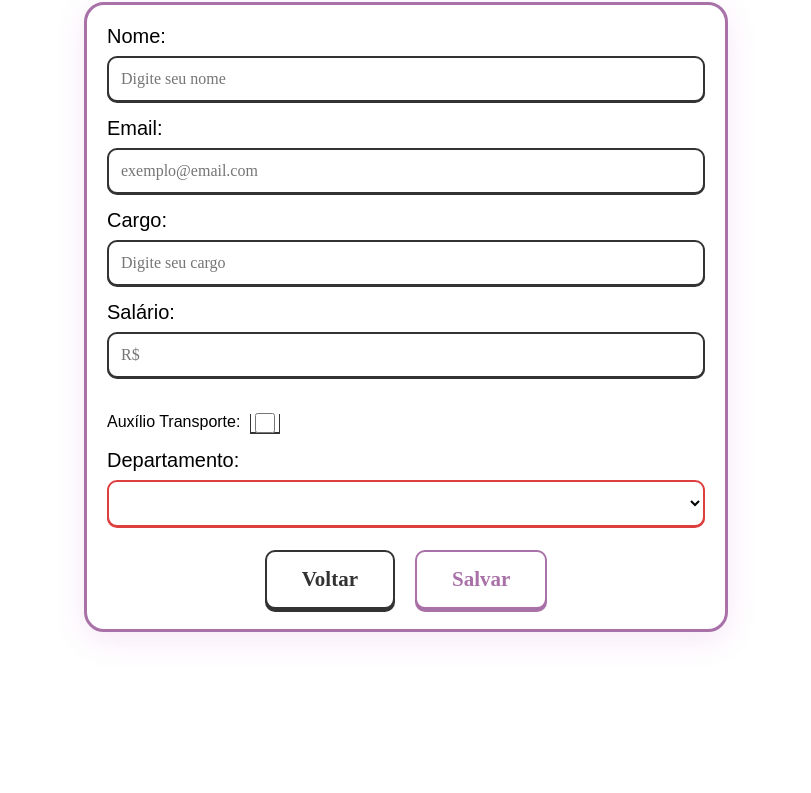
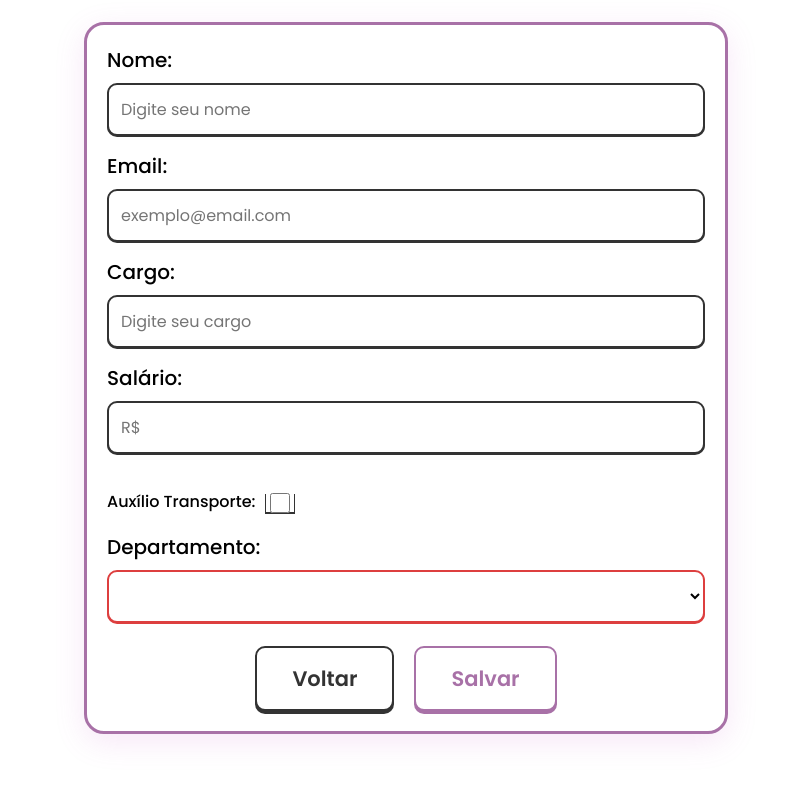
Before and after one commit to liivyaraujo/TrabalhoFinal_Web1, a website: page minha-api/public/pages/addEmployee.html in a window 1280 px wide. Shown: the part 237-1030 px from the top of the page, without its empty margins (234-1045 px from the left). Before the commit the page ends 959 px from the top, so only its background shows below. Drawn offline with nearby package versions, Linux system fonts and the light colour scheme; no server answers.

Commit message:
Correção de fonte nas páginas

```diff
--- a/minha-api/public/pages/addEmployee.html
+++ b/minha-api/public/pages/addEmployee.html
@@ -5,6 +5,9 @@
     <meta name="viewport" content="width=device-width, initial-scale=1.0" />
     <title>Funcionários</title>
     <link rel="stylesheet" href="../css/addEmployee.css" />
+    <link rel="preconnect" href="https://fonts.googleapis.com">
+    <link rel="preconnect" href="https://fonts.gstatic.com" crossorigin>
+    <link href="https://fonts.googleapis.com/css2?family=Poppins:ital,wght@0,100;0,200;0,300;0,400;0,500;0,600;0,700;0,800;0,900;1,100;1,200;1,300;1,400;1,500;1,600;1,700;1,800;1,900&display=swap" rel="stylesheet">
     <script src="https://cdn.jsdelivr.net/npm/axios/dist/axios.min.js"></script>
   </head>
   <body>
```
Also changed, not shown: minha-api/public/pages/department.html (+3 -0 lines), minha-api/public/pages/editEmployee.html (+3 -0 lines), minha-api/public/pages/employee.html (+3 -0 lines), minha-api/public/index.html (indentation only).
